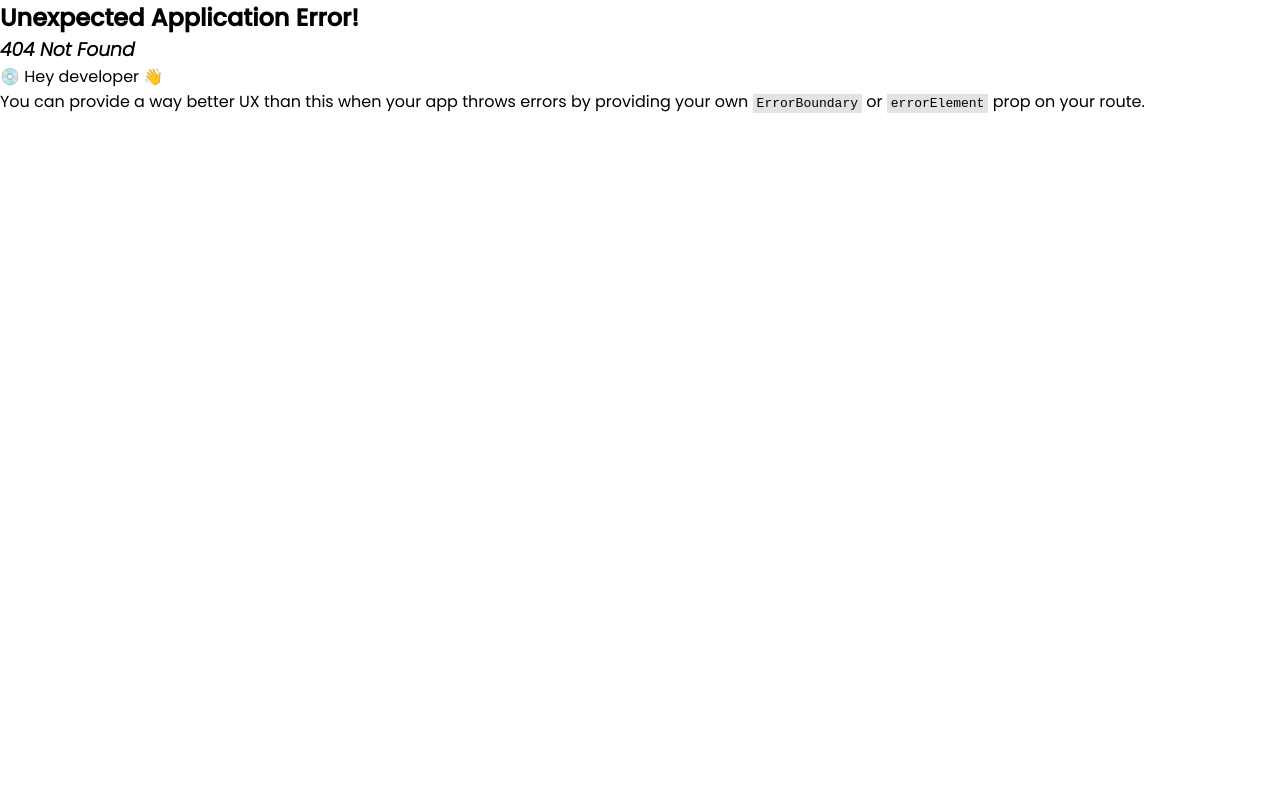
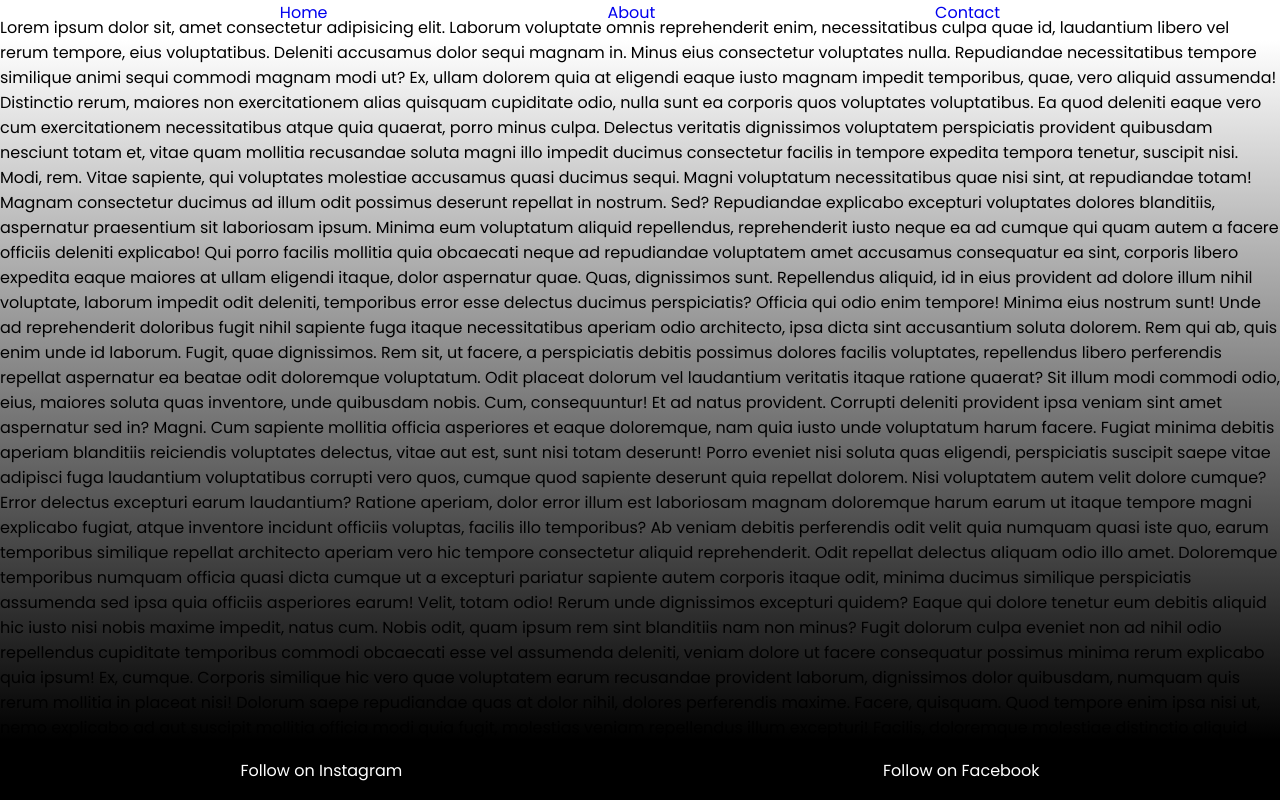
Before and after one commit to zubairmujawar/text-magic, a React (Create React App) app: page /contact in a window 1280 px wide. Before the commit this address had no page. Built offline with nearby package versions, Linux system fonts and the light colour scheme.

Commit message:
Navbar completed

```diff
--- /dev/null
+++ b/src/Components/Contact.jsx
@@ -0,0 +1,32 @@
+import React from 'react'
+
+const Contact = () => {
+  return (
+    <div className='main-container'>
+        <div>
+      Lorem ipsum dolor sit, amet consectetur adipisicing elit. Laborum voluptate omnis reprehenderit enim, necessitatibus culpa quae id, laudantium libero vel rerum tempore, eius voluptatibus. Deleniti accusamus dolor sequi magnam in.
+      Minus eius consectetur voluptates nulla. Repudiandae necessitatibus tempore similique animi sequi commodi magnam modi ut? Ex, ullam dolorem quia at eligendi eaque iusto magnam impedit temporibus, quae, vero aliquid assumenda!
+      Distinctio rerum, maiores non exercitationem alias quisquam cupiditate odio, nulla sunt ea corporis quos voluptates voluptatibus. Ea quod deleniti eaque vero cum exercitationem necessitatibus atque quia quaerat, porro minus culpa.
+      Delectus veritatis dignissimos voluptatem perspiciatis provident quibusdam nesciunt totam et, vitae quam mollitia recusandae soluta magni illo impedit ducimus consectetur facilis in tempore expedita tempora tenetur, suscipit nisi. Modi, rem.
+      Vitae sapiente, qui voluptates molestiae accusamus quasi ducimus sequi. Magni voluptatum necessitatibus quae nisi sint, at repudiandae totam! Magnam consectetur ducimus ad illum odit possimus deserunt repellat in nostrum. Sed?
+      Repudiandae explicabo excepturi voluptates dolores blanditiis, aspernatur praesentium sit laboriosam ipsum. Minima eum voluptatum aliquid repellendus, reprehenderit iusto neque ea ad cumque qui quam autem a facere officiis deleniti explicabo!
+      Qui porro facilis mollitia quia obcaecati neque ad repudiandae voluptatem amet accusamus consequatur ea sint, corporis libero expedita eaque maiores at ullam eligendi itaque, dolor aspernatur quae. Quas, dignissimos sunt.
+      Repellendus aliquid, id in eius provident ad dolore illum nihil voluptate, laborum impedit odit deleniti, temporibus error esse delectus ducimus perspiciatis? Officia qui odio enim tempore! Minima eius nostrum sunt!
+      Unde ad reprehenderit doloribus fugit nihil sapiente fuga itaque necessitatibus aperiam odio architecto, ipsa dicta sint accusantium soluta dolorem. Rem qui ab, quis enim unde id laborum. Fugit, quae dignissimos.
+      Rem sit, ut facere, a perspiciatis debitis possimus dolores facilis voluptates, repellendus libero perferendis repellat aspernatur ea beatae odit doloremque voluptatum. Odit placeat dolorum vel laudantium veritatis itaque ratione quaerat?
+      Sit illum modi commodi odio, eius, maiores soluta quas inventore, unde quibusdam nobis. Cum, consequuntur! Et ad natus provident. Corrupti deleniti provident ipsa veniam sint amet aspernatur sed in? Magni.
+      Cum sapiente mollitia officia asperiores et eaque doloremque, nam quia iusto unde voluptatum harum facere. Fugiat minima debitis aperiam blanditiis reiciendis voluptates delectus, vitae aut est, sunt nisi totam deserunt!
+      Porro eveniet nisi soluta quas eligendi, perspiciatis suscipit saepe vitae adipisci fuga laudantium voluptatibus corrupti vero quos, cumque quod sapiente deserunt quia repellat dolorem. Nisi voluptatem autem velit dolore cumque?
+      Error delectus excepturi earum laudantium? Ratione aperiam, dolor error illum est laboriosam magnam doloremque harum earum ut itaque tempore magni explicabo fugiat, atque inventore incidunt officiis voluptas, facilis illo temporibus?
+      Ab veniam debitis perferendis odit velit quia numquam quasi iste quo, earum temporibus similique repellat architecto aperiam vero hic tempore consectetur aliquid reprehenderit. Odit repellat delectus aliquam odio illo amet.
+      Doloremque temporibus numquam officia quasi dicta cumque ut a excepturi pariatur sapiente autem corporis itaque odit, minima ducimus similique perspiciatis assumenda sed ipsa quia officiis asperiores earum! Velit, totam odio!
+      Rerum unde dignissimos excepturi quidem? Eaque qui dolore tenetur eum debitis aliquid hic iusto nisi nobis maxime impedit, natus cum. Nobis odit, quam ipsum rem sint blanditiis nam non minus?
+      Fugit dolorum culpa eveniet non ad nihil odio repellendus cupiditate temporibus commodi obcaecati esse vel assumenda deleniti, veniam dolore ut facere consequatur possimus minima rerum explicabo quia ipsum! Ex, cumque.
+      Corporis similique hic vero quae voluptatem earum recusandae provident laborum, dignissimos dolor quibusdam, numquam quis rerum mollitia in placeat nisi! Dolorum saepe repudiandae quas at dolor nihil, dolores perferendis maxime.
+      Facere, quisquam. Quod tempore enim ipsa nisi ut, nemo explicabo ad aut suscipit mollitia officia modi quia fugit, molestias veniam repellendus illum excepturi! Facilis, doloremque molestiae distinctio aliquid nihil deserunt?
+    </div>
+    </div>
+  )
+}
+
+export default Contact
--- a/src/Components/Navbar.jsx
+++ b/src/Components/Navbar.jsx
@@ -23,6 +23,11 @@ const Navbar = () => {
                 About
               </NavLink>
             </li>
+            <li>
+              <NavLink to="/contact" className={"Navbar"}>
+                Contact
+              </NavLink>
+            </li>
           </ul>
         </div>
       </nav>
--- a/src/index.css
+++ b/src/index.css
@@ -11,7 +11,7 @@ body {
 }
 
 .main-container {
-  width: 100vw;
+  max-width: 100vw;
   height: calc(100vh - 100px);
   background: linear-gradient(180deg, #ffffff, #000000);
   /* background: url(https://img.freepik.com/free-photo/top-view-alphabet-letters-frame_23-2148718188.jpg?w=1380&t=st=1697474909~exp=1697475509~hmac=23a2763696f17f60a5c9073b04fc478e20bd3111b0a9fd5ca4a29da97c4ae66b); */
--- a/src/index.js
+++ b/src/index.js
@@ -5,6 +5,7 @@ import Home from './Components/Home'
 import About from './Components/About'
 import { RouterProvider, createBrowserRouter } from 'react-router-dom';
 import Layout from './Components/Layout';
+import Contact from './Components/Contact';
 
 const router = createBrowserRouter([
   {
@@ -18,6 +19,10 @@ const router = createBrowserRouter([
       {
         path: 'about',
         element: <About/>
+      },
+      {
+        path: 'contact' ,
+        element: <Contact/>
       }
     ]
 
```
